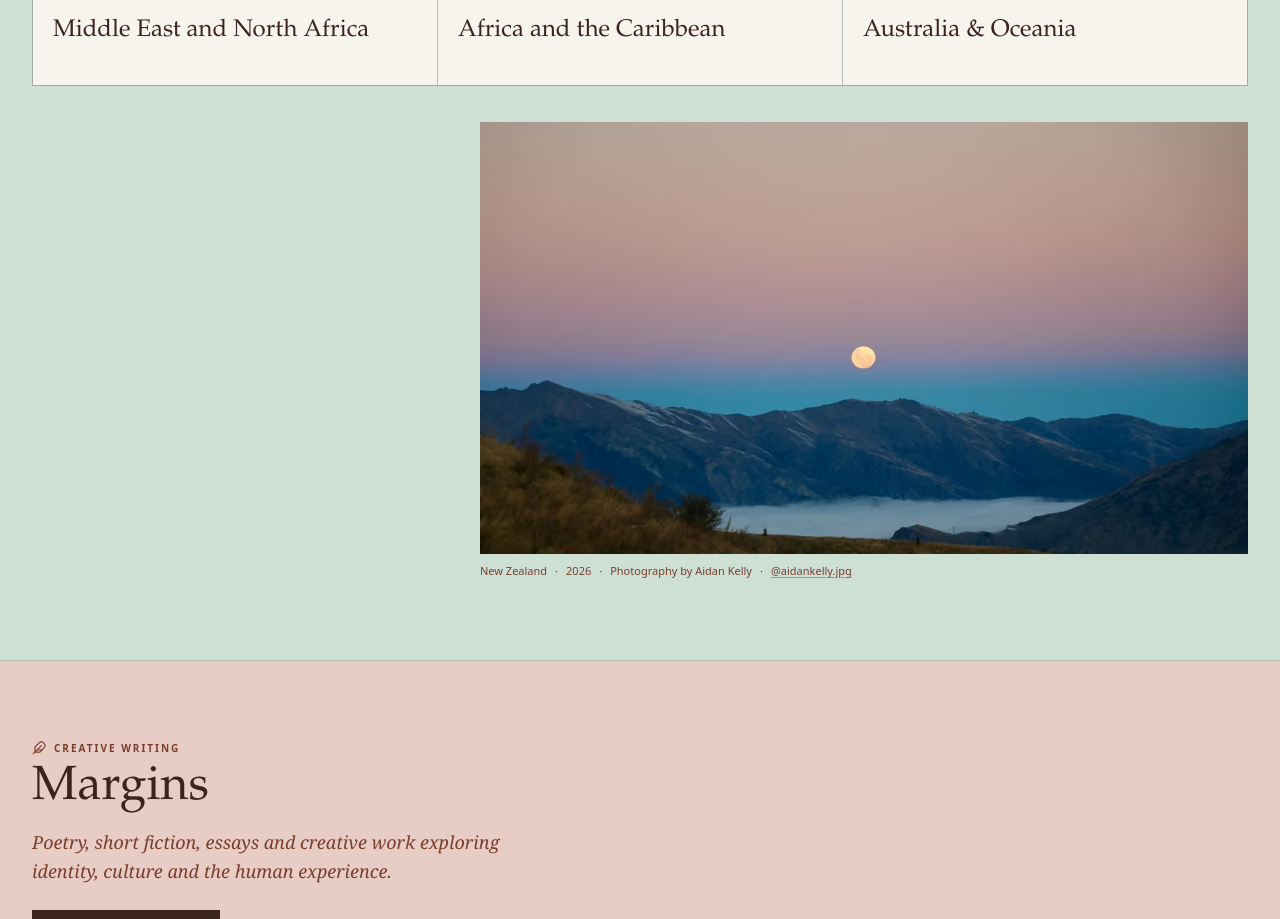
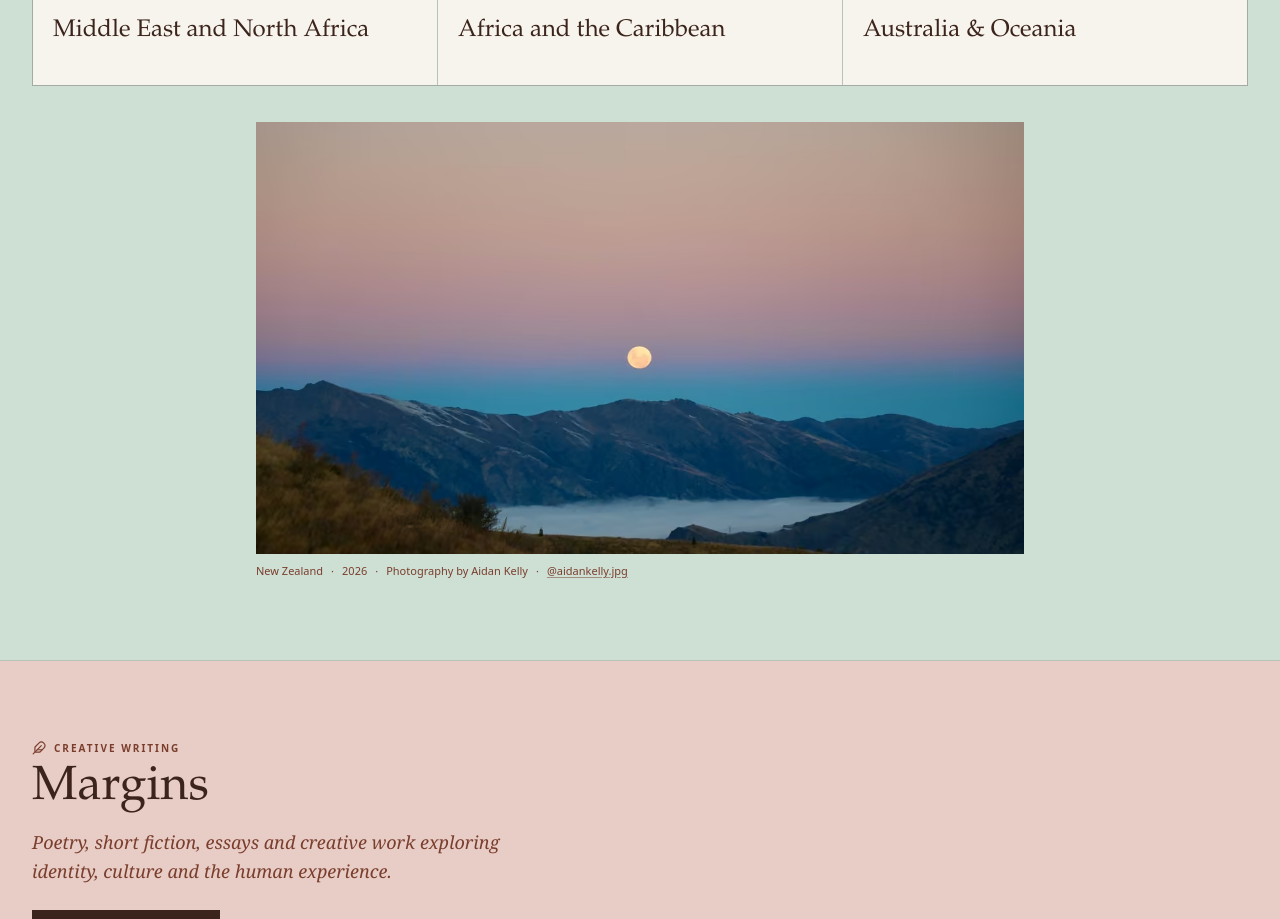
Before and after one commit to saman310808-netizen/Atlas-publication, a React (Vite) app: page / in a window 1280 px wide. Shown: the part 2420-3339 px from the top of the page. Built offline with nearby package versions, Linux system fonts and the light colour scheme.

Commit message:
Center Notes From photography on homepage

```diff
--- a/src/components/HomeDepartments.tsx
+++ b/src/components/HomeDepartments.tsx
@@ -69,7 +69,7 @@ export const HomeDepartments: FC<HomeDepartmentsProps> = ({
             year={2026}
             photographer="Aidan Kelly"
             instagramHandle="aidankelly.jpg"
-            className="ml-auto mt-9 max-w-[48rem]"
+            className="mx-auto mt-9 max-w-[48rem]"
             imageClassName="aspect-[16/9]"
           />
         </div>
```
